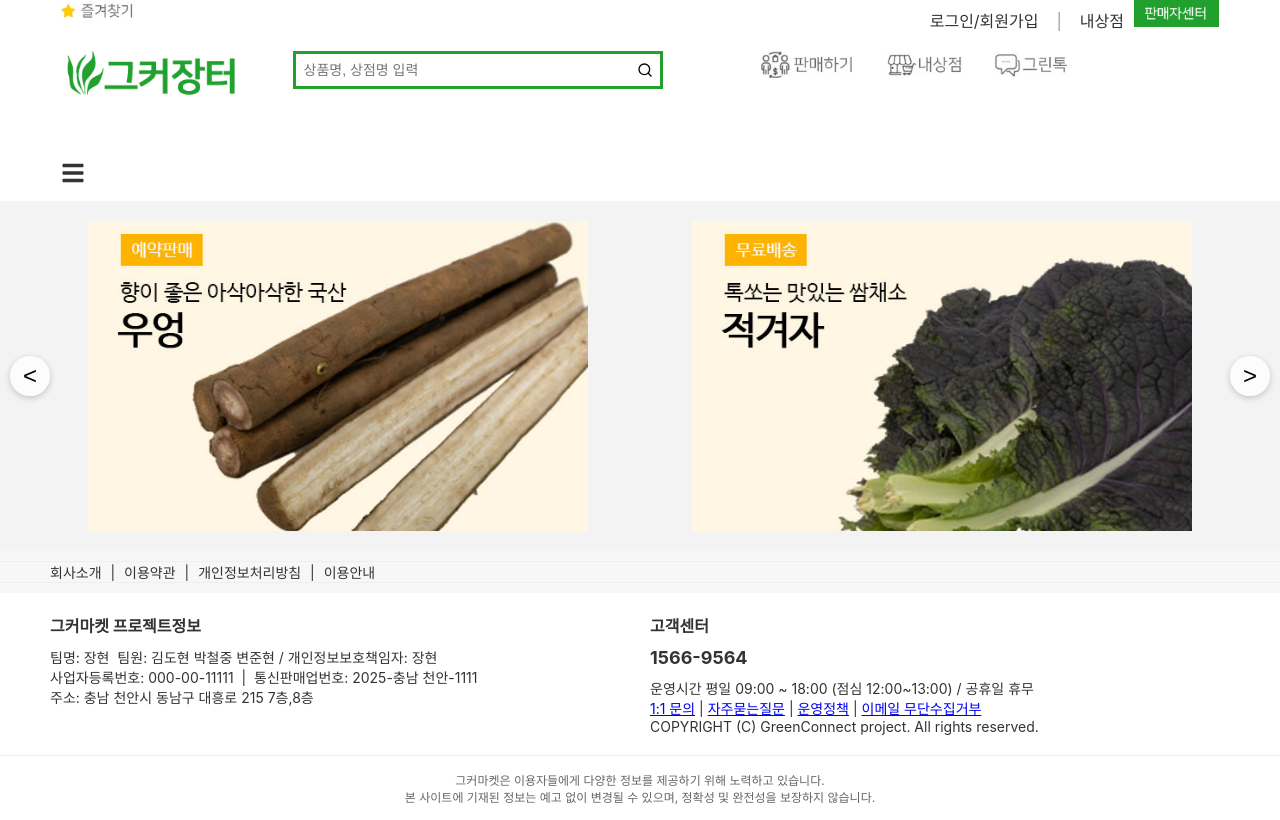
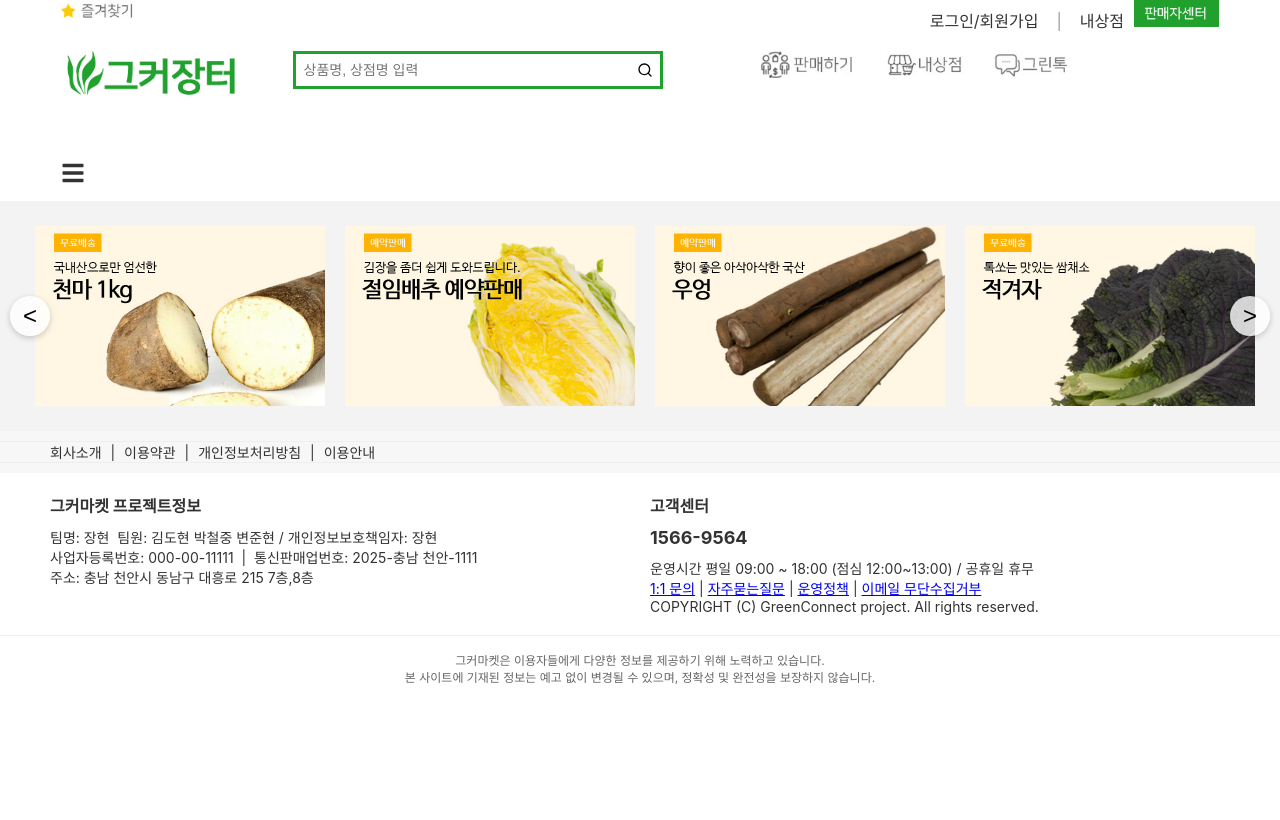
Before and after one commit to janghyun1019/GreenConnect, a React (Create React App) app in the folder src/greenconnect/: page / in a window 1280 px wide. Built offline with nearby package versions, Linux system fonts and the light colour scheme.

Commit message:
Mainslide 위치조정

```diff
--- a/src/greenconnect/src/main/MainSlide/MainSlide.css
+++ b/src/greenconnect/src/main/MainSlide/MainSlide.css
@@ -1,30 +1,26 @@
 .main-slide-container {
   position: relative;
   width: 100%;
-  max-width: 100%;
   background-color: #f3f3f3;
   margin: 0 auto;
-  margin-top:10px;
-  padding: 20px 40px;
+  margin-top: 10px;
+  padding: 10px 20px;
   box-sizing: border-box;
 }
 
 /* 슬라이드 영역 */
 .slider-wrapper {
   overflow: hidden;
-  width: 1200px;
-  margin: 0 auto;
 }
 
 .slider {
+  max-width: 100%;
   display: flex;
-  transition: transform 0.5s ease-in-out;
 }
 
 /* 각 슬라이드 아이템 */
 .slide-item {
   flex: 0 0 auto;
-  margin-right: 16px;
   box-sizing: border-box;
 }
 
@@ -34,9 +30,11 @@
 
 /* 슬라이드 이미지 */
 .slide-item img {
-  width: 500px;
+  width: 100%;
   height: auto;
-  object-fit: cover;
+  object-fit: contain; /* ✅ 이미지가 짤리지 않도록 변경 */
+  margin: 5px;
+  padding: 10px;
   display: block;
 }
 
@@ -83,5 +81,6 @@
   .slide-item img {
     width: 100%;
     height: auto;
+    object-fit: contain; /* ✅ 이미지가 짤리지 않도록 */
   }
 }
--- a/src/greenconnect/src/main/MainSlide/MainSlide.js
+++ b/src/greenconnect/src/main/MainSlide/MainSlide.js
@@ -22,23 +22,22 @@ const originalSlides = [
 // 설정 값
 const AUTO_PLAY_DELAY = 3000; // 3초마다 전환
 const TRANSITION_SPEED = 0.5; // 전환 속도 (초)
+const ITEMS_DESKTOP = 4; // 데스크톱에서 보이는 아이템 수
+const ITEMS_MOBILE = 1; // 모바일에서 보이는 아이템 수
 
 const MainSlide = () => {
-  const [currentIndex, setCurrentIndex] = useState(2); // 무한 루프 고려
+  const [currentIndex, setCurrentIndex] = useState(ITEMS_DESKTOP); // 무한 루프 고려
   const [isTransition, setIsTransition] = useState(true);
-  const [itemsToShow, setItemsToShow] = useState(2);
-  const [itemWidth, setItemWidth] = useState(580 * 2 + 16); // 기본 크기
+  const [itemsToShow, setItemsToShow] = useState(ITEMS_DESKTOP);
   const autoPlayRef = useRef(null);
 
-  // ✅ 반응형 설정: 화면 크기에 따라 슬라이드 개수 변경
+  // 반응형 설정: 화면 크기에 따라 슬라이드 개수 변경
   useEffect(() => {
     const updateSettings = () => {
       if (window.innerWidth <= 768) {
-        setItemsToShow(1);
-        setItemWidth(window.innerWidth - 80); // 모바일에서는 화면 꽉 차게
+        setItemsToShow(ITEMS_MOBILE);
       } else {
-        setItemsToShow(2);
-        setItemWidth(580 * 2 + 16); // 2개 슬라이드 크기 유지
+        setItemsToShow(ITEMS_DESKTOP);
       }
     };
 
@@ -48,7 +47,7 @@ const MainSlide = () => {
     return () => window.removeEventListener('resize', updateSettings);
   }, []);
 
-  // 자동 전환 (3초마다 1개 이동)
+  // 자동 전환
   useEffect(() => {
     autoPlayRef.current = setInterval(() => {
       setCurrentIndex(prev => prev + 1);
@@ -59,10 +58,10 @@ const MainSlide = () => {
 
   // transition 끝나면 무한 루프 처리
   const handleTransitionEnd = () => {
-    if (currentIndex >= originalSlides.length + 2) {
+    if (currentIndex >= originalSlides.length + itemsToShow) {
       setIsTransition(false);
-      setCurrentIndex(2);
-    } else if (currentIndex < 2) {
+      setCurrentIndex(itemsToShow);
+    } else if (currentIndex < itemsToShow) {
       setIsTransition(false);
       setCurrentIndex(originalSlides.length);
     }
@@ -77,8 +76,10 @@ const MainSlide = () => {
 
   // 이동 시 translateX 적용
   const sliderStyle = {
-    transform: `translateX(-${currentIndex * (itemWidth / itemsToShow)}px)`,
+    transform: `translateX(-${(currentIndex * 100) / itemsToShow}%)`,
     transition: isTransition ? `transform ${TRANSITION_SPEED}s ease-in-out` : 'none',
+    width: `${(originalSlides.length + itemsToShow * 2) * (100 / itemsToShow)}%`,
+    display: "flex"
   };
 
   return (
@@ -86,8 +87,8 @@ const MainSlide = () => {
       <button className="arrow-button prev" onClick={() => setCurrentIndex(prev => prev - 1)}>&lt;</button>
       <div className="slider-wrapper">
         <div className="slider" style={sliderStyle} onTransitionEnd={handleTransitionEnd}>
-          {originalSlides.concat(originalSlides).map((imgSrc, idx) => (
-            <div className="slide-item" key={idx} style={{ width: `${itemWidth / itemsToShow}px` }}>
+          {[...originalSlides.slice(-itemsToShow), ...originalSlides, ...originalSlides.slice(0, itemsToShow)].map((imgSrc, idx) => (
+            <div className="slide-item" key={idx} style={{ width: `${100 / itemsToShow}%` }}>
               <img src={imgSrc} alt={`slide-${idx}`} />
             </div>
           ))}
```
